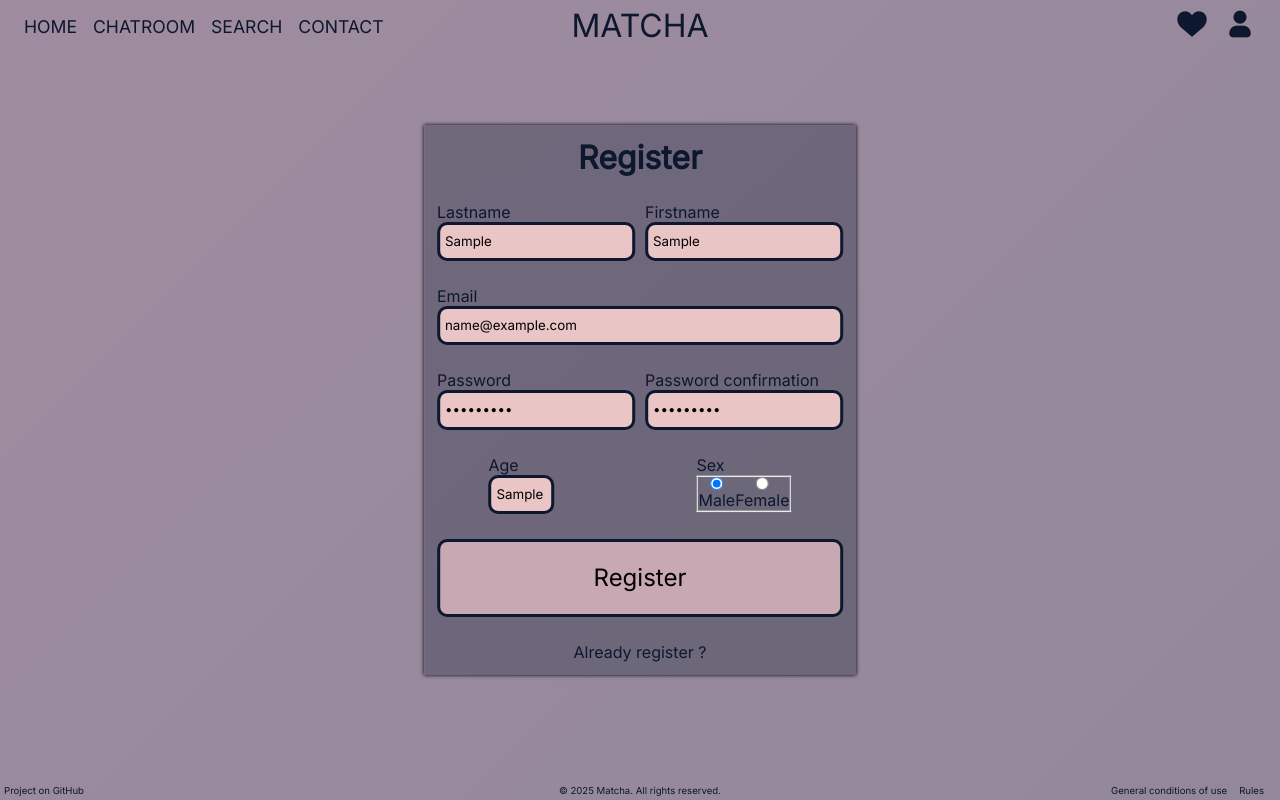
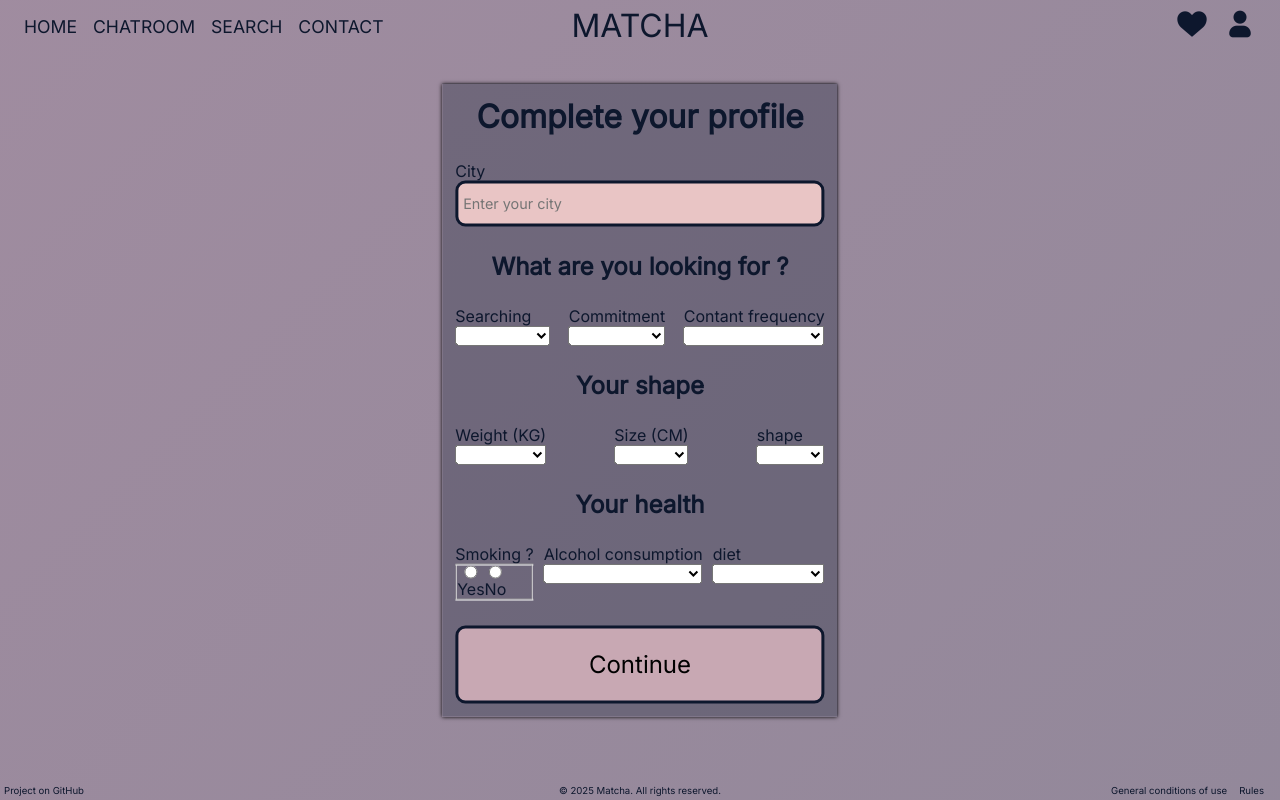
Before and after one commit to AliHaine/42_Matcha, an Angular app in the folder angular-frontend/: page /auth/register in a window 1280 px wide. Both pictures are taken after typing "Sample", "Sample", "name@example.com", "Sample123", "Sample123", "Sample" into the empty fields and a click on the button "Register". Built offline with nearby package versions, Linux system fonts and the light colour scheme; no server answers.

Commit message:
Update register  comp

```diff
--- a/angular-frontend/src/app/components/auth/register/register.component.css
+++ b/angular-frontend/src/app/components/auth/register/register.component.css
@@ -1,10 +1,15 @@
-.area {
+.area-single {
+    display: flex;
+    flex-direction: column;
+}
+
+.area-multiple {
     display: flex;
     justify-content: space-between;
     gap: 10px;
 }
 
-.area div {
+.area-multiple div {
     display: flex;
     flex-direction: column;
 }
@@ -13,7 +18,7 @@ fieldset {
     display: flex;
 }
 
-a, h1 {
+a, h1, h2 {
     text-align: center;
 }
 
@@ -21,6 +26,10 @@ a, h1 {
     width: 30%;
 }
 
-#age-sex {
-    justify-content: center;
+#age-gender {
+    justify-content: space-around;
 }
+
+#age-gender div {
+    text-align: center;
+}
--- a/angular-frontend/src/app/components/auth/register/register.component.html
+++ b/angular-frontend/src/app/components/auth/register/register.component.html
@@ -1,6 +1,6 @@
-<form class="form-style-1" [formGroup]="formControlGroup" (submit)="submit($event)">
+<form *ngIf="currentStep == 0" class="form-style-1" [formGroup]="formControlGroupStep1" (submit)="submit($event, formControlGroupStep1.value)">
 	<h1>Register</h1>
-	<div class="area">
+	<div class="area-multiple">
 		<div>
 			<label>Lastname</label>
 			<input class="input-style-1" type="text" placeholder="Enter your lastname" formControlName='lastname'>
@@ -10,12 +10,12 @@
 			<input class="input-style-1" type="text" placeholder="Enter your  firstname" formControlName='firstname'>
 		</div>
 	</div>
-	<div style="display: flex; flex-direction: column;">
+	<div class="area-single">
 		<label>Email</label>
 		<input class="input-style-1" type="email" placeholder="Enter your email adress" formControlName='email'>
 	</div>
 
-	<div class="area">
+	<div class="area-multiple">
 		<div>
 			<label>Password</label>
 			<input class="input-style-1" type="password" placeholder="Enter your password" formControlName='password'>
@@ -25,13 +25,13 @@
 			<input class="input-style-1" type="password" placeholder="Confirm your password" formControlName='passwordconfirm'>
 		</div>
 	</div>
-	<div id="age-sex" class="area">
-		<div>
+	<div id="age-gender" class="area-multiple">
+		<div id="age">
 			<label>Age</label>
-			<input class="input-style-1" type="text" id="age" placeholder="" formControlName='age'>
+			<input class="input-style-1" type="text" placeholder="" formControlName='age'>
 		</div>
 		<div>
-			<label>Sex</label>
+			<label>Gender</label>
 			<fieldset>
 			 	 <div>
 					<input type="radio" name="gender" value="male" formControlName="gender" />
@@ -47,3 +47,171 @@
 	<button class="button-style-1"> Register </button>
 	<a class="text-hover-style-1" routerLink="/auth/login">Already register ?</a>
 </form>
+
+<form *ngIf="currentStep == 1" class="form-style-1" [formGroup]="formControlGroupStep2" (submit)="submit($event, formControlGroupStep2.value)">
+	<h1>Complete your profile</h1>
+	<div>
+		<div style="display: flex; flex-direction: column;">
+			<label>City</label>
+			<input class="input-style-1" type="text" placeholder="Enter your city" formControlName='city'>
+		</div>
+	</div>
+    <h2>What are you looking for ?</h2>
+    <div class="area-multiple">
+        <div>
+            <label>Searching</label>
+            <select id="searching" formControlName='searching'>
+                <option>Friends</option>
+                <option>Love</option>
+                <option>Just talking</option>
+            </select>
+        </div>
+
+        <div>
+          <label>Commitment </label>
+          <select id="commitment" formControlName='commitment'>
+              <option>Short term</option>
+              <option>Long term</option>
+              <option>Undecided</option>
+          </select>
+        </div>
+
+        <div>
+          <label>Contant frequency</label>
+          <select id="frequency" formControlName='frequency'>
+              <option>Daily</option>
+              <option>Weekly</option>
+              <option>Occasionally</option>
+          </select>
+        </div>
+    </div>
+
+    <h2>Your shape</h2>
+    <div class="area-multiple">
+        <div>
+            <label>Weight (KG)</label>
+            <select id="weight" formControlName='weight'>
+                <option>100></option>
+                <option>91-100</option>
+                <option>81-90</option>
+                <option>71-80</option>
+                <option>61-70</option>
+                <option>51-60</option>
+                <option>50<</option>
+            </select>
+        </div>
+
+        <div>
+          <label>Size (CM)</label>
+          <select id="size" formControlName='size'>
+              <option>200></option>
+              <option>191-200</option>
+              <option>181-190</option>
+              <option>171-180</option>
+              <option>161-170</option>
+              <option>151-160</option>
+              <option>150<</option>
+          </select>
+        </div>
+
+        <div>
+          <label>shape</label>
+          <select id="shape" formControlName='shape'>
+              <option>Skinny</option>
+              <option>Normal</option>
+              <option>Sporty</option>
+              <option>Fat</option>
+          </select>
+        </div>
+    </div>
+
+    <h2>Your health</h2>
+    <div class="area-multiple">
+        <div>
+			<label>Smoking ?</label>
+			<fieldset>
+			 	 <div>
+					<input type="radio" value="yes" formControlName="smoking" />
+					<label>Yes</label>
+			  	</div>
+				<div>
+					<input type="radio" value="no" formControlName="smoking" />
+					<label>No</label>
+				</div>
+			</fieldset>
+		</div>
+
+        <div>
+          <label>Alcohol consumption</label>
+          <select id="alcohol" formControlName="alcohol">
+              <option>Never</option>
+              <option>Occasionally</option>
+              <option>Every week</option>
+              <option>Every day</option>
+          </select>
+        </div>
+
+        <div>
+          <label>diet</label>
+          <select id="diet" formControlName="diet">
+              <option>Omnivor</option>
+              <option>Vegetarian</option>
+              <option>Vegan</option>
+              <option>Rich in protein</option>
+          </select>
+        </div>
+    </div>
+	<button class="button-style-1"> Continue </button>
+</form>
+
+<form *ngIf="currentStep >= 2" class="form-style-1" [formGroup]="formControlGroupStep3" (submit)="submit($event, formControlGroupStep2.value)">
+	<h1>Finish your profile</h1>
+    <div class="area-multiple">
+        <div>
+            <label>Art and culture</label>
+            <select id="art-culture" multiple formControlName='artCulture'>
+                <option>Cinema</option>
+                <option>Reading</option>
+                <option>Writing</option>
+                <option>Theater</option>
+                <option>Painting</option>
+                <option>Drawing</option>
+                <option>Museum</option>
+                <option>Photography</option>
+                <option>Music</option>
+            </select>
+        </div>
+
+        <div>
+          <label>Sport</label>
+          <select id="sport-activity" formControlName='sportActivity'>
+              <option>Bodybuilding</option>
+              <option>Team sport</option>
+              <option>Extreme sport</option>
+              <option>Aqua sport</option>
+              <option>No sport</option>
+
+          </select>
+        </div>
+
+        <div>
+          <label>Other</label>
+          <select id="other" formControlName='other'>
+              <option>Animals</option>
+              <option>Fashion</option>
+              <option>Moto</option>
+              <option>Object collection</option>
+              <option>Cooking</option>
+              <option>Cleaning</option>
+              <option>Video</option>
+              <option>Esport</option>
+          </select>
+        </div>
+    </div>
+
+    <div class="area-single">
+        <label>Description</label>
+        <input type="text" placeholder="Talk about you" formControlName="description" />
+    </div>
+	<button class="button-style-1">Finish</button>
+</form>
--- a/angular-frontend/src/app/components/auth/register/register.component.ts
+++ b/angular-frontend/src/app/components/auth/register/register.component.ts
@@ -2,17 +2,19 @@ import {Component, inject} from '@angular/core';
 import {FormControl, FormGroup, ReactiveFormsModule, Validators} from "@angular/forms";
 import {RouterLink} from "@angular/router";
 import {ApiService} from "../../../services/api.service";
+import {NgIf} from "@angular/common";
 
 @Component({
   selector: 'app-register',
-  imports: [ReactiveFormsModule, RouterLink],
+    imports: [ReactiveFormsModule, RouterLink, NgIf],
   templateUrl: './register.component.html',
   styleUrl: './register.component.css'
 })
 export class RegisterComponent {
 
+    currentStep: number = 0;
     apiService = inject(ApiService);
-    formControlGroup = new FormGroup({
+    formControlGroupStep1 = new FormGroup({
         lastname: new FormControl('', Validators.required),
         firstname: new FormControl('', Validators.required),
         email: new FormControl('', Validators.required),
@@ -22,9 +24,32 @@ export class RegisterComponent {
         gender: new FormControl('male', Validators.required)
     });
 
-    submit(event: Event) {
+    formControlGroupStep2 = new FormGroup({
+        city: new FormControl('', Validators.required),
+        searching: new FormControl('', Validators.required),
+        commitment: new FormControl('', Validators.required),
+        frequency: new FormControl('', Validators.required),
+
+        weight: new FormControl('', Validators.required),
+        size: new FormControl('', Validators.required),
+        shape: new FormControl('', Validators.required),
+
+        smoking: new FormControl('', Validators.required),
+        alcohol: new FormControl('', Validators.required),
+        diet: new FormControl('', Validators.required),
+    });
+
+    formControlGroupStep3 = new FormGroup({
+        artCulture: new FormControl('', Validators.required),
+        sportActivity: new FormControl('', Validators.required),
+        other: new FormControl('', Validators.required),
+        description: new FormControl('', Validators.required),
+    });
+
+    submit(event: Event, values: any) {
       event.preventDefault();
-      console.log(this.formControlGroup.value);
-      this.apiService.postData('/account/register', this.formControlGroup.value);
+      this.currentStep++;
+      console.log(values);
+      this.apiService.postData('/account/register', values);
     }
 }
--- a/angular-frontend/src/app/services/card.service.ts
+++ b/angular-frontend/src/app/services/card.service.ts
@@ -23,7 +23,7 @@ export class CardService {
             }
         })
 
-        /*
+
         this.profiles.push(new CardModel("Leila 24ans, Metz",
             "Loorem ipsum dolor sit amet. Et facere fugiat ad vitae adipisci eos voluptatem illum et facere ducimus!" +
             " Non mollitia quis ut dignissimos dicta est velit nemo illum et facere ducimus! Non mollitia quis ut dignissimos" +
@@ -102,7 +102,7 @@ export class CardService {
             new InterestModel("/icons/pharmacie.png", "Health", ["No smoker", "No alcohol", "Vegan"]),
             new InterestModel("/icons/body.png", "Body", ["Weight 58kg", "Size 166cm", "Sporty"]),
             new InterestModel("/icons/search.png", "Looking for", ["Friendly meeting", "Short-term commitment", "Casual contact"])],
-            "https://i.pinimg.com/originals/49/0f/2e/490f2edad1288b07eb1e973d4b58df0d.jpg"));*/
+            "https://i.pinimg.com/originals/49/0f/2e/490f2edad1288b07eb1e973d4b58df0d.jpg"));
       }
 
       getProfile(index: number): CardModel {
--- a/angular-frontend/src/styles.css
+++ b/angular-frontend/src/styles.css
@@ -46,10 +46,11 @@ body {
 
 .input-style-1 {
     background-color: var(--color-1);
-    line-height: 2.5em;
+    line-height: 2.8em;
     border-radius: 10px;
     border: solid var(--color-5);
     text-indent: 5px;
+    font-size: 0.9em;
 }
 
 .form-style-1 {
```
Also changed, not shown: 1 other file (tests, documents, lock files or other folders).
